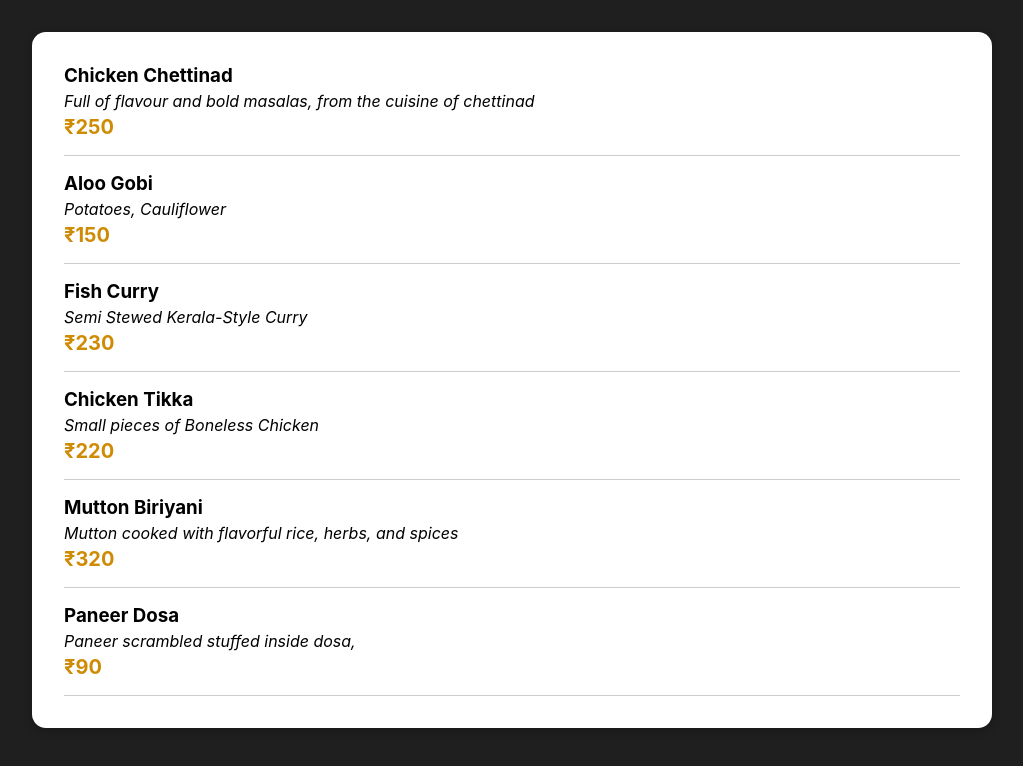
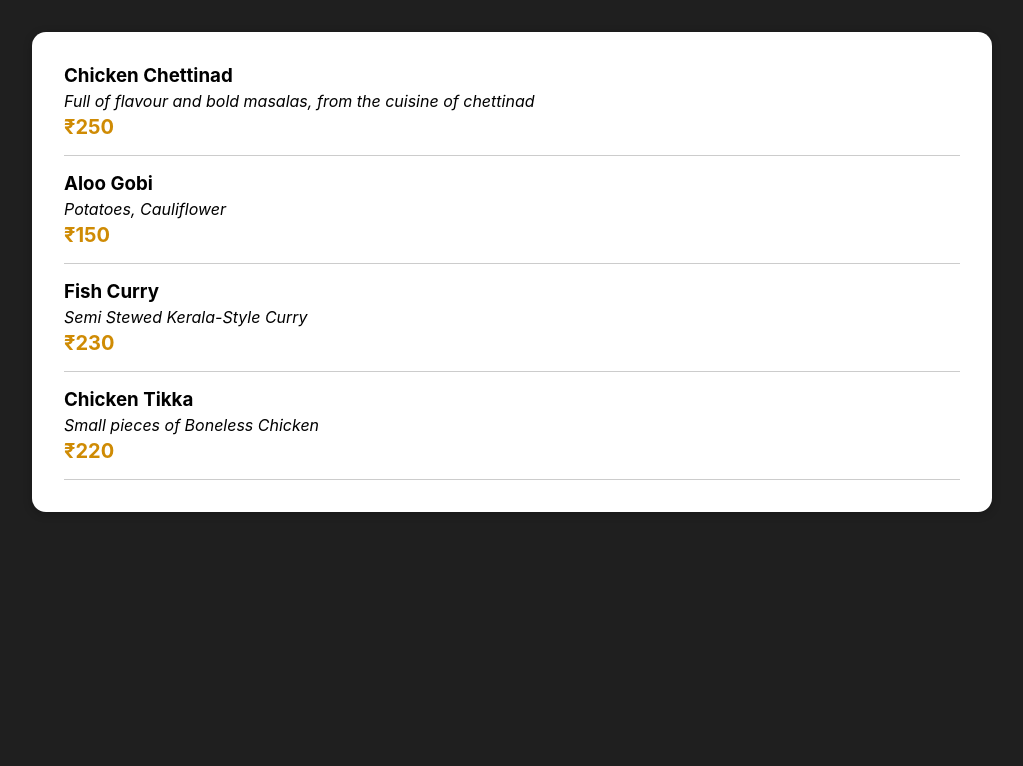
Before and after one commit to karthik156/Online-Food-Order-App, a React (Create React App) app: page / in a window 1280 px wide. Shown: the part 578-1344 px from the top of the page, without its empty margins (128-1151 px from the left). After the commit the page ends 1250 px from the top, so only its background shows below. Built offline with nearby package versions, Linux system fonts and the light colour scheme.

Commit message:
menu deletion

```diff
--- a/src/components/Meals/AvailableMeals.js
+++ b/src/components/Meals/AvailableMeals.js
@@ -28,18 +28,7 @@ const DUMMY_MEALS = [
         price: 220,
     },
 
-    {
-        id: 'm5',
-        name: 'Mutton Biriyani',
-        description: 'Mutton cooked with flavorful rice, herbs, and spices',
-        price: 320,
-    },
-    {
-        id: 'm5',
-        name: 'Paneer Dosa',
-        description: ' Paneer scrambled stuffed inside dosa,',
-        price: 90,
-    },
+
 ];
 
 const AvailableMeals = () => {
```
